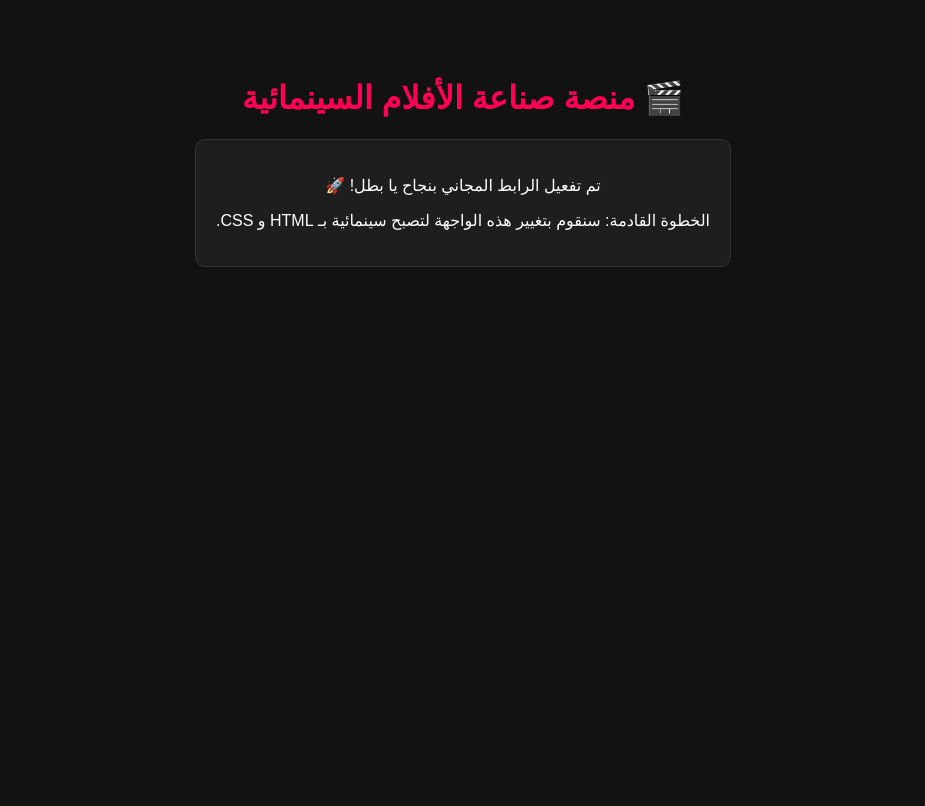
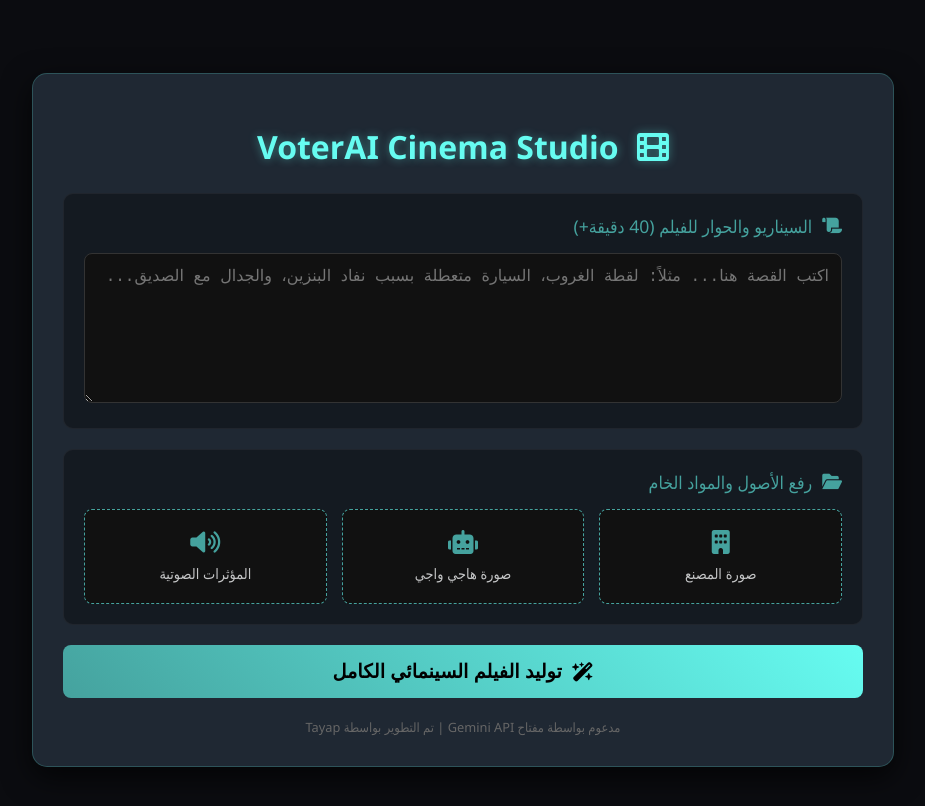
Before and after one commit to VoterAI/VoterAI.github.io, a plain HTML site: page index.html in a window 1280 px wide. Shown: the whole page, without its empty margins (177-1102 px from the left). Drawn offline with Linux system fonts and the light colour scheme.

Commit message:
Revamp index.html for VoterAI Cinema Studio
Updated the title and added viewport meta tag. Enhanced styling with CSS variables and improved layout for the cinema studio interface.

```diff
--- a/index.html
+++ b/index.html
@@ -2,30 +2,186 @@
 <html lang="ar" dir="rtl">
 <head>
     <meta charset="UTF-8">
-    <title>منصة صناعة الأفلام السينمائية</title>
+    <meta name="viewport" content="width=device-width, initial-scale=1.0">
+    <title>VoterAI - منصة الإنتاج السينمائي</title>
+    <link rel="stylesheet" href="https://cdnjs.cloudflare.com/ajax/libs/font-awesome/6.0.0/css/all.min.css">
     <style>
+        :root {
+            --bg-color: #0b0c10;
+            --card-bg: #1f2833;
+            --primary: #66fcf1;
+            --secondary: #45a29e;
+            --text-color: #c5c6c7;
+        }
+
         body {
-            font-family: sans-serif;
+            font-family: 'Segoe UI', Tahoma, Geneva, Verdana, sans-serif;
+            background-color: var(--bg-color);
+            color: var(--text-color);
+            margin: 0;
+            padding: 20px;
+            display: flex;
+            justify-content: center;
+            align-items: center;
+            min-height: 100vh;
+        }
+
+        .container {
+            background-color: var(--card-bg);
+            width: 100%;
+            max-width: 800px;
+            padding: 30px;
+            border-radius: 15px;
+            box-shadow: 0 10px 30px rgba(0,0,0,0.7);
+            border: 1px solid rgba(102, 252, 241, 0.2);
+        }
+
+        h1 {
+            color: var(--primary);
             text-align: center;
-            background: #121212;
-            color: white;
-            padding: 50px;
+            margin-bottom: 25px;
+            font-size: 2rem;
+            text-shadow: 0 0 10px rgba(102, 252, 241, 0.4);
         }
-        h1 { color: #ff0055; }
-        .success-box {
-            background: #1e1e1e;
+
+        h1 i { margin-left: 10px; }
+
+        .section {
+            background: rgba(11, 12, 16, 0.5);
             padding: 20px;
             border-radius: 10px;
-            display: inline-block;
+            margin-bottom: 20px;
+            border: 1px solid rgba(255, 255, 255, 0.05);
+        }
+
+        .section-title {
+            color: var(--secondary);
+            font-size: 1.1rem;
+            margin-top: 0;
+            margin-bottom: 15px;
+            display: flex;
+            align-items: center;
+            gap: 10px;
+        }
+
+        textarea {
+            width: 100%;
+            height: 150px;
+            background: #111;
+            color: #fff;
             border: 1px solid #333;
+            border-radius: 8px;
+            padding: 12px;
+            box-sizing: border-box;
+            resize: vertical;
+            font-size: 1rem;
+            outline: none;
+            transition: border 0.3s;
+        }
+
+        textarea:focus { border-color: var(--primary); }
+
+        .upload-grid {
+            display: grid;
+            grid-template-columns: repeat(auto-fit, minmax(150px, 1fr));
+            gap: 15px;
+        }
+
+        .upload-btn {
+            background: #111;
+            border: 1px dashed var(--secondary);
+            border-radius: 8px;
+            padding: 20px;
+            text-align: center;
+            cursor: pointer;
+            transition: all 0.3s;
+        }
+
+        .upload-btn:hover {
+            border-color: var(--primary);
+            background: rgba(102, 252, 241, 0.05);
+        }
+
+        .upload-btn i {
+            font-size: 1.5rem;
+            color: var(--secondary);
+            margin-bottom: 10px;
+        }
+
+        .upload-btn span { display: block; font-size: 0.9rem; }
+
+        input[type="file"] { display: none; }
+
+        .generate-btn {
+            width: 100%;
+            background: linear-gradient(45deg, var(--secondary), var(--primary));
+            color: #000;
+            border: none;
+            padding: 15px;
+            border-radius: 8px;
+            font-size: 1.2rem;
+            font-weight: bold;
+            cursor: pointer;
+            transition: transform 0.2s, box-shadow 0.2s;
+            display: flex;
+            justify-content: center;
+            align-items: center;
+            gap: 10px;
+        }
+
+        .generate-btn:hover {
+            transform: translateY(-2px);
+            box-shadow: 0 0 20px var(--primary);
+        }
+
+        .footer {
+            text-align: center;
+            margin-top: 20px;
+            font-size: 0.8rem;
+            color: #666;
         }
     </style>
 </head>
 <body>
-    <h1>🎬 منصة صناعة الأفلام السينمائية</h1>
-    <div class="success-box">
-        <p>تم تفعيل الرابط المجاني بنجاح يا بطل! 🚀</p>
-        <p>الخطوة القادمة: سنقوم بتغيير هذه الواجهة لتصبح سينمائية بـ HTML و CSS.</p>
+
+<div class="container">
+    <h1><i class="fa-solid fa-film"></i> VoterAI Cinema Studio</h1>
+
+    <div class="section">
+        <div class="section-title"><i class="fa-solid fa-scroll"></i> السيناريو والحوار للفيلم (40 دقيقة+)</div>
+        <textarea placeholder="اكتب القصة هنا... مثلاً: لقطة الغروب، السيارة متعطلة بسبب نفاد البنزين، والجدال مع الصديق..."></textarea>
     </div>
+
+    <div class="section">
+        <div class="section-title"><i class="fa-solid fa-folder-open"></i> رفع الأصول والمواد الخام</div>
+        <div class="upload-grid">
+            <label class="upload-btn">
+                <input type="file" accept="image/*">
+                <i class="fa-solid fa-building"></i>
+                <span>صورة المصنع</span>
+            </label>
+            <label class="upload-btn">
+                <input type="file" accept="image/*">
+                <i class="fa-solid fa-robot"></i>
+                <span>صورة هاجي واجي</span>
+            </label>
+            <label class="upload-btn">
+                <input type="file" accept="audio/*">
+                <i class="fa-solid fa-volume-high"></i>
+                <span>المؤثرات الصوتية</span>
+            </label>
+        </div>
+    </div>
+
+    <button class="generate-btn">
+        <i class="fa-solid fa-wand-magic-sparkles"></i>
+        توليد الفيلم السينمائي الكامل
+    </button>
+
+    <div class="footer">
+        مدعوم بواسطة مفتاح Gemini API | تم التطوير بواسطة Tayap
+    </div>
+</div>
+
 </body>
 </html>
```
